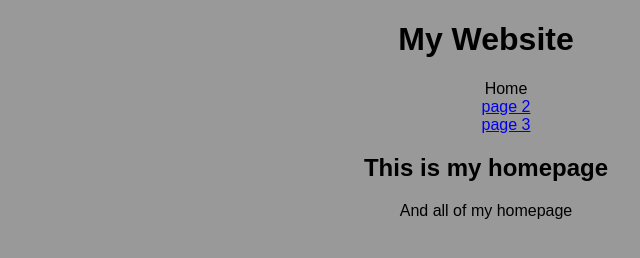
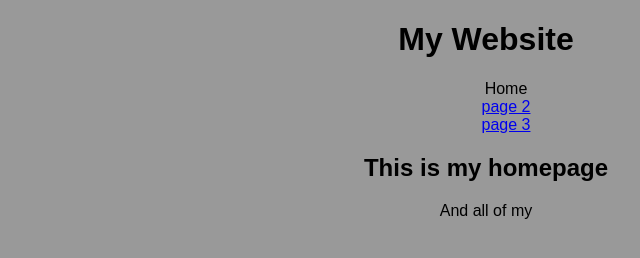
Before and after one commit to codecouret/git-course, a plain HTML site: page index.html in a window 1280 px wide. Shown: the full height of the page, 154-794 px from the left. Drawn offline with Linux system fonts and the light colour scheme.

Commit message:
we added the index file

```diff
--- a/index.html
+++ b/index.html
@@ -13,7 +13,7 @@
           	<li><a href="page3.html">page 3</a></li>
           </ol>
           <h2>This is my homepage</h2>
-          <p>And all of my homepage</p>
+          <p>And all of my </p>
 
           </body>
         </body>
```
